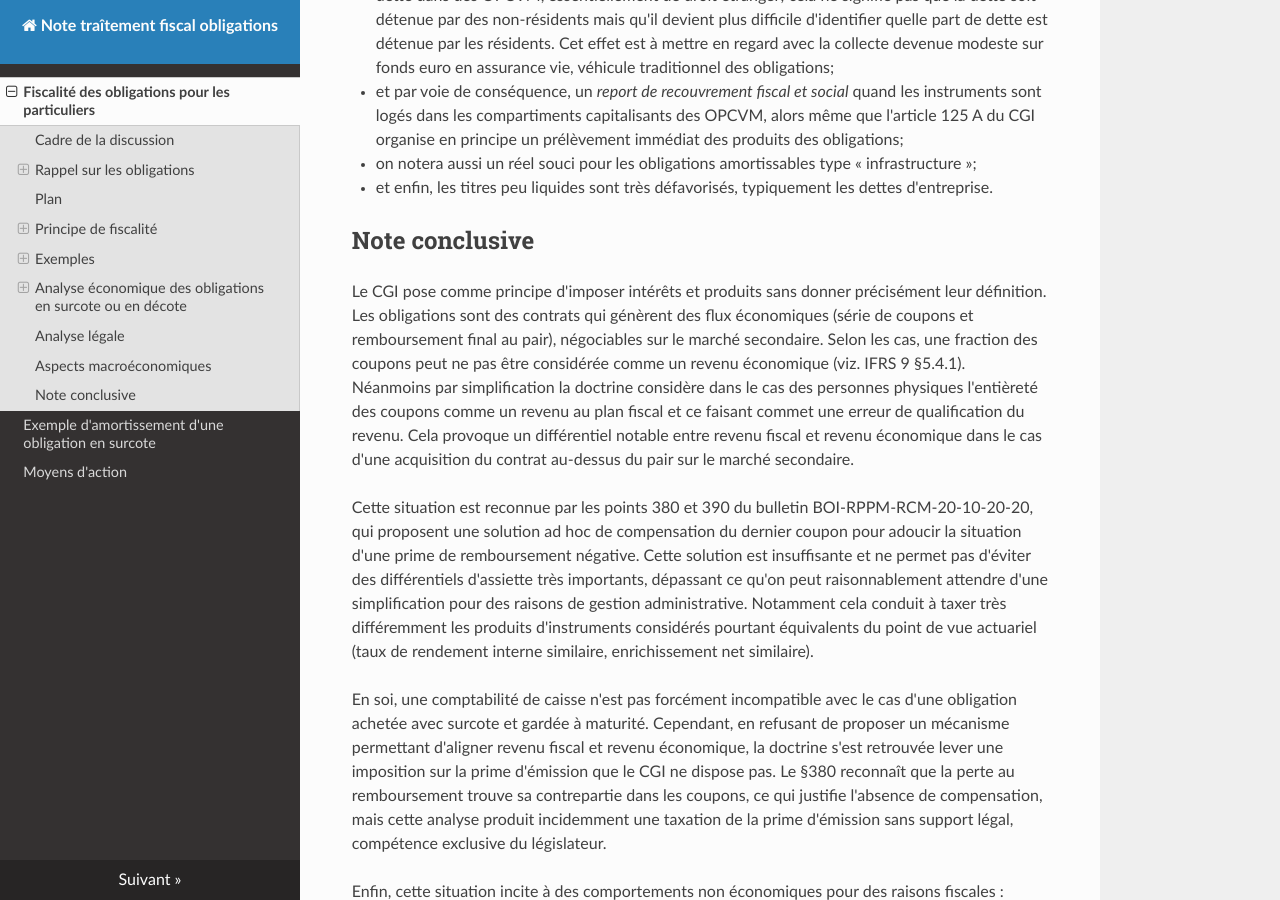
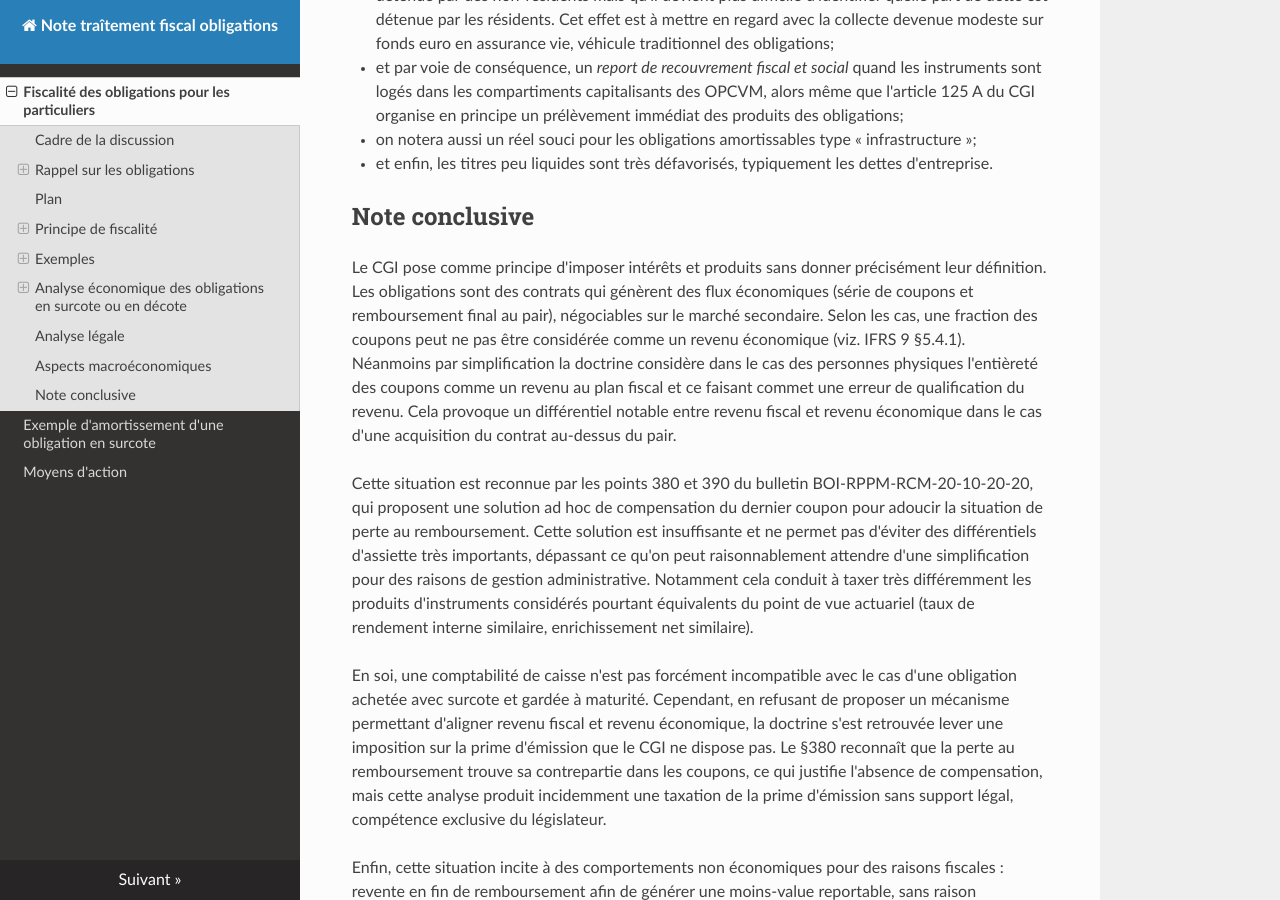
Before and after one commit to ConscritNeuneu/note-traitement-fiscal-obligations, an MkDocs documentation site: the page built from docs/note_fiscalisation_obligations.md, in a window 1280 px wide and 900 px high, scrolled down 12830 px. Built offline with MkDocs 1.6.1, drawn with Linux system fonts in a browser that asks for light colours; nearby versions of some CDN libraries; some of the changed text lies outside the part shown.

Commit message:
Ajustements
- on retire marché secondaire (ce n'est pas qu'un accident)
- reformulation § clés
- typos

```diff
--- a/docs/note_fiscalisation_obligations.md
+++ b/docs/note_fiscalisation_obligations.md
@@ -651,13 +652,12 @@ qui est intérêts vs retour de capital, pour chaque flux élementaire du
 contrat.
 
 Ainsi, pour ces obligations comportant une prime d'émission, la doctrine se
-retrouve à implémenter une taxe sur cette prime. Cette situation est
-explicitement reconnue par le §380 du bulletin BOI-RPPM-RCM-20-10-20-20 qui
-qualifie cette prime de perte au remboursement et en ne disposant d'aucun
-moyen de récupérer cette perte. L'analyse que la contrepartie de cette perte
-se retrouve dans les coupons est économiquement juste, mais ne peut
-justifier par elle-même la levée d'une nouvelle taxe sans support du code
-général des impôts.
+retrouve à implémenter une taxe sur cette prime. Le §380 du bulletin
+BOI-RPPM-RCM-20-10-20-20 reconnait explicitement la perte au remboursement
+et dispose qu'elle n'est pas récupérable. L'analyse que la contrepartie de
+cette perte se retrouve dans les coupons est économiquement juste, mais ne
+peut justifier par elle-même la levée d'une nouvelle taxe sans support du
+CGI.
 
 La situation est encore pire avec une obligation amortissable, l'État
 français n'en émet pas mais c'est un mode typique de financement pour les
@@ -764,18 +764,17 @@ Néanmoins par simplification la doctrine considère dans le cas
 des personnes physiques l'entièreté des coupons comme un revenu au plan
 fiscal et ce faisant commet une erreur de qualification du revenu. Cela
 provoque un différentiel notable entre revenu fiscal et revenu économique
-dans le cas d'une acquisition du contrat au-dessus du pair sur le marché
-secondaire.
+dans le cas d'une acquisition du contrat au-dessus du pair.
 
 Cette situation est reconnue par les points 380 et 390 du bulletin BOI-RPPM-RCM-20-10-20-20,
 qui proposent une solution ad hoc de compensation du dernier coupon pour
-adoucir la situation d'une prime de remboursement négative. Cette solution
-est insuffisante et ne permet pas d'éviter des différentiels d'assiette très
-importants, dépassant ce qu'on peut raisonnablement attendre d'une
-simplification pour des raisons de gestion administrative. Notamment cela
-conduit à taxer très différemment les produits d'instruments considérés
-pourtant équivalents du point de vue actuariel (taux de rendement interne
-similaire, enrichissement net similaire).
+adoucir la situation de perte au remboursement. Cette solution est insuffisante
+et ne permet pas d'éviter des différentiels d'assiette très importants,
+dépassant ce qu'on peut raisonnablement attendre d'une simplification pour
+des raisons de gestion administrative. Notamment cela conduit à taxer très
+différemment les produits d'instruments considérés pourtant équivalents du
+point de vue actuariel (taux de rendement interne similaire, enrichissement
+net similaire).
 
 En soi, une comptabilité de caisse n'est pas forcément incompatible avec le
 cas d'une obligation achetée avec surcote et gardée à maturité. Cependant, en
```
Also changed, not shown: other parts of docs/note_fiscalisation_obligations.md (+5 -4 lines).
